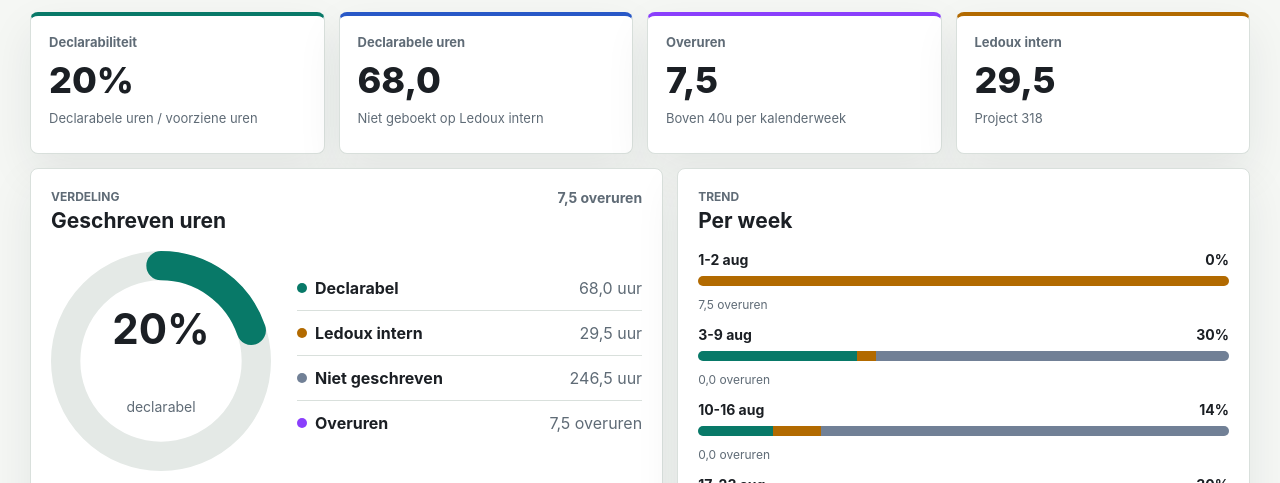
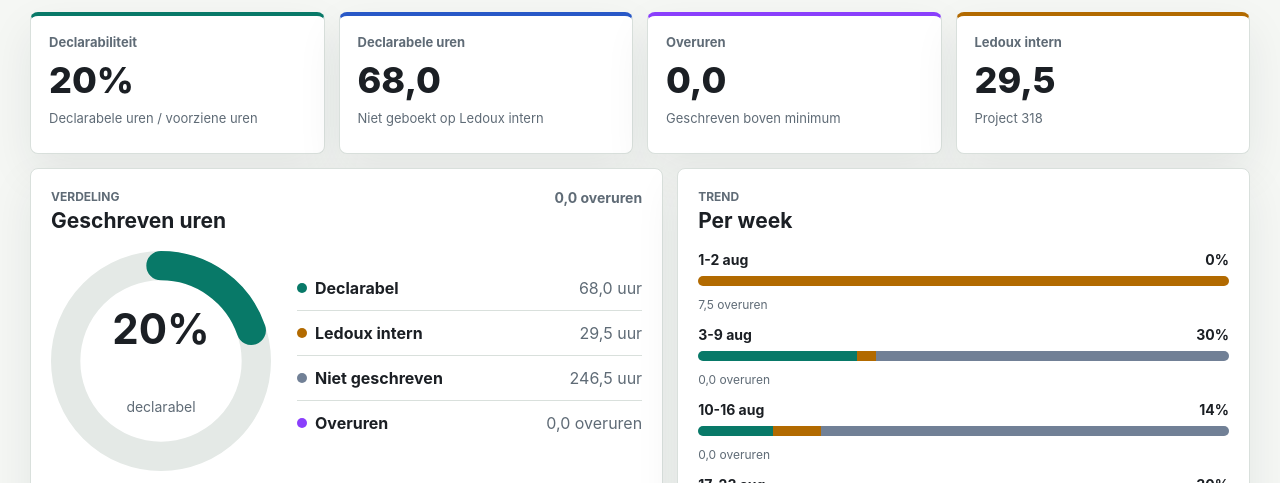
Before and after one commit to maxancedecot/GrippMCP, a Next.js app: page /dashboard in a window 1280 px wide. Shown: the part 293-776 px from the top of the page. Built offline with nearby package versions, Linux system fonts and the light colour scheme.

Commit message:
Calculate overtime from selected period balance

```diff
--- a/app/dashboard/page.tsx
+++ b/app/dashboard/page.tsx
@@ -63,7 +63,6 @@ type WorkingHoursSummary = {
 
 const INTERNAL_OFFERPROJECTBASE_ID = 318;
 const INTERNAL_PROJECT_LABEL = "Ledoux intern";
-const NORMAL_DAILY_HOURS = 8;
 
 const hoursFormatter = new Intl.NumberFormat("nl-NL", {
   minimumFractionDigits: 1,
@@ -114,7 +113,7 @@ export default async function DashboardPage({ searchParams }: { searchParams?: P
       <section className="metric-grid" aria-label="Kerncijfers declarabiliteit">
         <MetricCard label="Declarabiliteit" value={`${formatPercent(dashboard.declarability)}%`} detail="Declarabele uren / voorziene uren" tone="good" />
         <MetricCard label="Declarabele uren" value={formatHours(dashboard.declarable)} detail={`Niet geboekt op ${INTERNAL_PROJECT_LABEL}`} tone="blue" />
-        <MetricCard label="Overuren" value={formatHours(dashboard.overtime)} detail="Boven 40u per kalenderweek" tone="overtime" />
+        <MetricCard label="Overuren" value={formatHours(dashboard.overtime)} detail="Geschreven boven minimum" tone="overtime" />
         <MetricCard label={INTERNAL_PROJECT_LABEL} value={formatHours(dashboard.internal)} detail={`Project ${INTERNAL_OFFERPROJECTBASE_ID}`} tone="warning" />
       </section>
 
@@ -251,7 +250,7 @@ export default async function DashboardPage({ searchParams }: { searchParams?: P
           <div className="project-line-row">
             <div>
               <span className="row-title">Overuren</span>
-              <span className="cell-muted">Som van kalenderweken boven 40u</span>
+              <span className="cell-muted">Totaal geschreven min minimum te presteren uren</span>
             </div>
             <div className="project-line-metrics">
               <span>{formatHours(dashboard.overtime)} uur</span>
@@ -493,7 +492,6 @@ function buildDashboardData(
   const employeesById = new Map<number, JsonRecord>();
   const totals = emptyAggregate();
   const employeeMap = new Map<string, EmployeeRow>();
-  const writtenByEmployeeWeek = new Map<string, Map<string, number>>();
   const weekMap = new Map<string, WeekRow>(
     period.weekBuckets.map((bucket) => [bucket.key, withDeclarability({ ...emptyAggregate(), key: bucket.key, label: bucket.label })])
   );
@@ -549,11 +547,7 @@ function buildDashboardData(
       weekRow[targetField] += amount;
       weekRow.written += amount;
     }
-
-    addToNestedNumber(writtenByEmployeeWeek, employeeKey, weekKey, amount);
   }
-
-  applyWeeklyOvertime(totals, employeeMap, weekMap, writtenByEmployeeWeek, period);
 
   const employeeRows = Array.from(employeeMap.values())
     .map(finalizeAggregate)
@@ -594,65 +588,6 @@ function addWorkingHoursToWeeks(weekMap: Map<string, WeekRow>, workingHours: Wor
       weekRow.total += amount;
     }
   }
-}
-
-function applyWeeklyOvertime(
-  totals: Aggregate,
-  employeeMap: Map<string, EmployeeRow>,
-  weekMap: Map<string, WeekRow>,
-  writtenByEmployeeWeek: Map<string, Map<string, number>>,
-  period: Period
-) {
-  for (const [employeeId, writtenByWeek] of writtenByEmployeeWeek) {
-    const employeeRow = employeeMap.get(employeeId);
-    if (!employeeRow) {
-      continue;
-    }
-
-    for (const [weekKey, written] of writtenByWeek) {
-      const overtime = Math.max(0, written - normalHoursForWeekBucket(weekKey, period));
-      if (overtime === 0) {
-        continue;
-      }
-
-      employeeRow.overtime += overtime;
-      totals.overtime += overtime;
-
-      const weekRow = weekMap.get(weekKey);
-      if (weekRow) {
-        weekRow.overtime += overtime;
-      }
-    }
-  }
-}
-
-function normalHoursForWeekBucket(weekKey: string, period: Period) {
-  const bucketStart = parseDateKey(weekKey);
-  const periodStart = parseDateKey(period.start);
-  const periodEnd = parseDateKey(period.end);
-  if (!bucketStart || !periodStart || !periodEnd) {
-    return NORMAL_DAILY_HOURS * 5;
-  }
-
-  const bucketEnd = new Date(bucketStart);
-  bucketEnd.setDate(bucketEnd.getDate() + 6);
-  const start = bucketStart < periodStart ? new Date(periodStart) : new Date(bucketStart);
-  const end = bucketEnd > periodEnd ? new Date(periodEnd) : bucketEnd;
-  if (start > end) {
-    return 0;
-  }
-
-  let workingDays = 0;
-  const cursor = new Date(start);
-  while (cursor <= end) {
-    const day = cursor.getDay();
-    if (day !== 0 && day !== 6) {
-      workingDays += 1;
-    }
-    cursor.setDate(cursor.getDate() + 1);
-  }
-
-  return workingDays * NORMAL_DAILY_HOURS;
 }
 
 function parseWorkingHours(value: JsonValue): WorkingHoursSummary {
@@ -763,7 +698,8 @@ function employeeName(hour: JsonRecord | undefined, employee: JsonRecord | undef
 function finalizeAggregate<T extends Aggregate>(aggregate: T) {
   return withDeclarability({
     ...aggregate,
-    untracked: Math.max(0, aggregate.total - aggregate.written)
+    untracked: Math.max(0, aggregate.total - aggregate.written),
+    overtime: Math.max(0, aggregate.written - aggregate.total)
   });
 }
 
@@ -1182,12 +1118,6 @@ function sumValues(values: Map<string, number>) {
   return Array.from(values.values()).reduce((total, value) => total + value, 0);
 }
 
-function addToNestedNumber(map: Map<string, Map<string, number>>, outerKey: string, innerKey: string, value: number) {
-  const inner = map.get(outerKey) ?? new Map<string, number>();
-  inner.set(innerKey, (inner.get(innerKey) ?? 0) + value);
-  map.set(outerKey, inner);
-}
-
 function chunk<T>(items: T[], size: number) {
   const chunks: T[][] = [];
   for (let index = 0; index < items.length; index += size) {
```
